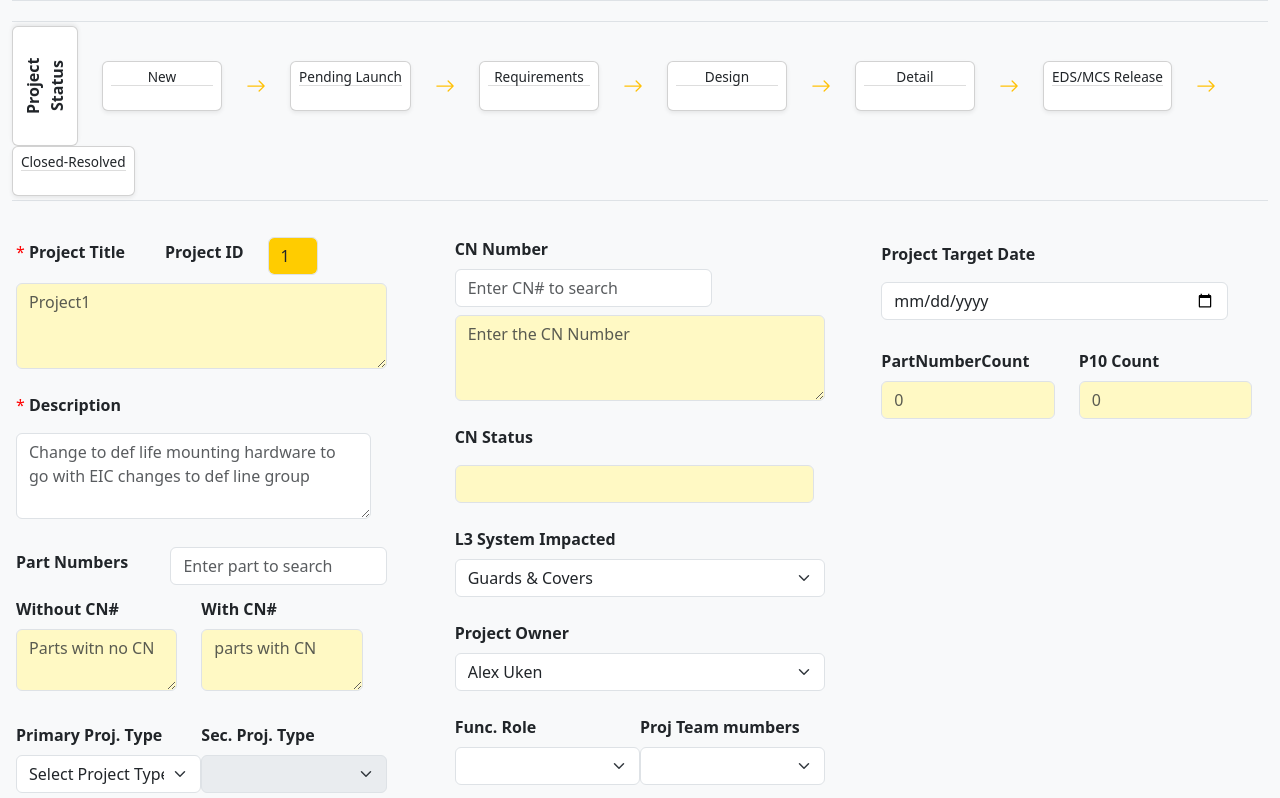
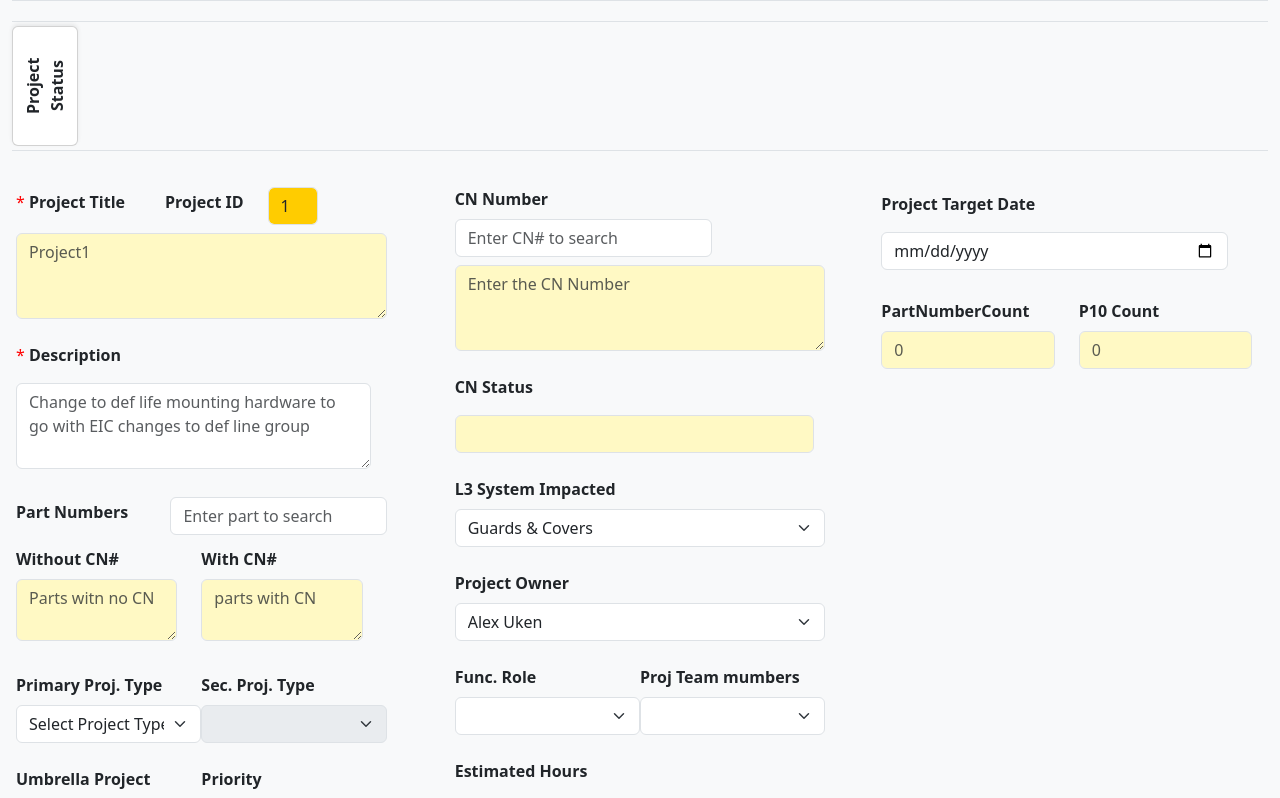
Before and after one commit to Siri66161616/ReactTest, a React (Create React App) app: page / in a window 1280 px wide. Shown: the top 798 px of the page. Built offline with nearby package versions, Linux system fonts and the light colour scheme.

Commit message:
Updated the project status cards

```diff
--- a/src/pages/Design.js
+++ b/src/pages/Design.js
@@ -88,16 +88,6 @@ const Design1 = () => {
     }
   };
 
-  const steps = [
-    "New",
-    "Pending Launch",
-    "Requirements",
-    "Design",
-    "Detail",
-    "EDS/MCS Release",
-    "Closed-Resolved",
-  ];
-
   return (
     <>
       <Container fluid className="vh-100 bg-light">
@@ -110,7 +100,7 @@ const Design1 = () => {
           }}
         ></div>
 
-        <Row className=" align-items-center mt-1 mb-1">
+        <Row className="align-items-center mt-1 mb-1">
           {/* Project Status Card (Vertical) */}
           <Col xs="auto" className="d-flex align-items-center">
             <Card
@@ -121,30 +111,28 @@ const Design1 = () => {
                 writingMode: "vertical-rl", // Vertical text direction
                 textAlign: "center",
                 fontWeight: "bold",
-                display: "flex",
-                justifyContent: "center",
                 transform: "rotate(180deg)",
               }}
             >
               <span>Project Status</span>
             </Card>
           </Col>
-          {steps.map((step, index) => (
+          {statusOptions.map((status, index) => (
             <React.Fragment key={index}>
               <Col xs="auto" className="d-flex justify-content-center">
                 <Card
                   className="p-2 shadow-sm d-flex flex-column align-items-center"
                   style={{ minWidth: "120px", width: "auto", height: "50px" }}
                 >
-                  {/* Lower Section (Now Upper Section) */}
+                  {/* Upper Section */}
                   <div
                     className="w-100 d-flex align-items-center justify-content-center"
                     style={{ height: "50%", borderBottom: "1px solid #ddd" }}
                   >
-                    <span style={{ fontSize: "0.85rem" }}>{step}</span>
+                    <span style={{ fontSize: "0.85rem" }}>{status}</span>
                   </div>
 
-                  {/* Upper Section (Now Lower Section) */}
+                  {/* Lower Section */}
                   <div
                     className="w-100 d-flex align-items-center justify-content-center"
                     style={{ height: "50%" }}
@@ -156,8 +144,13 @@ const Design1 = () => {
                 </Card>
               </Col>
 
-              {index !== steps.length - 1 && (
-                <Col xs="auto" className="d-flex justify-content-center">
+              {/* Add arrow except after the last card */}
+              {index !== statusOptions.length - 1 && (
+                <Col
+                  xs="auto"
+                  className="d-flex justify-content-center"
+                  style={{ margin: "0 2px" }}
+                >
                   <ArrowRight size={20} className="text-warning" />
                 </Col>
               )}
```
